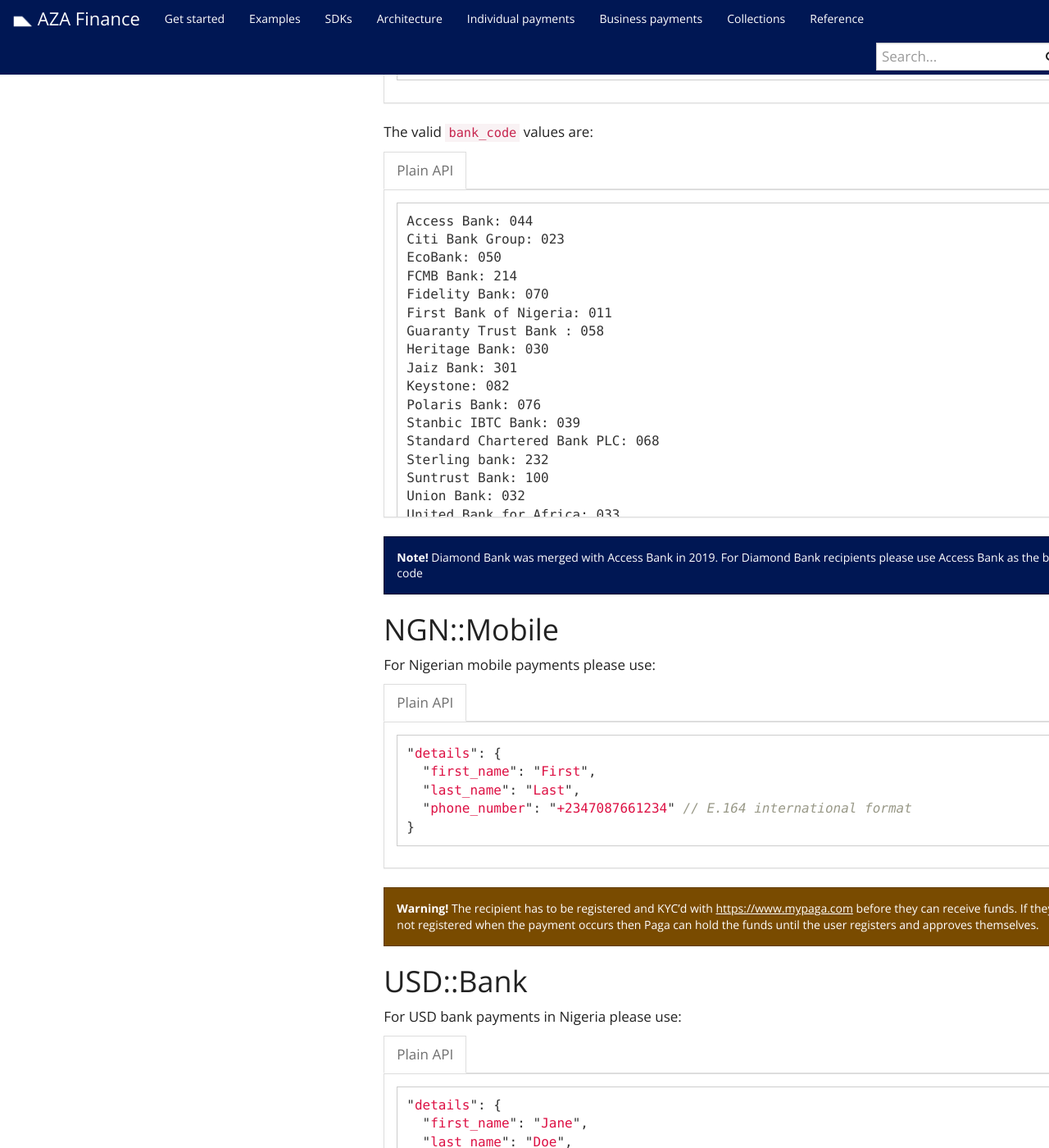
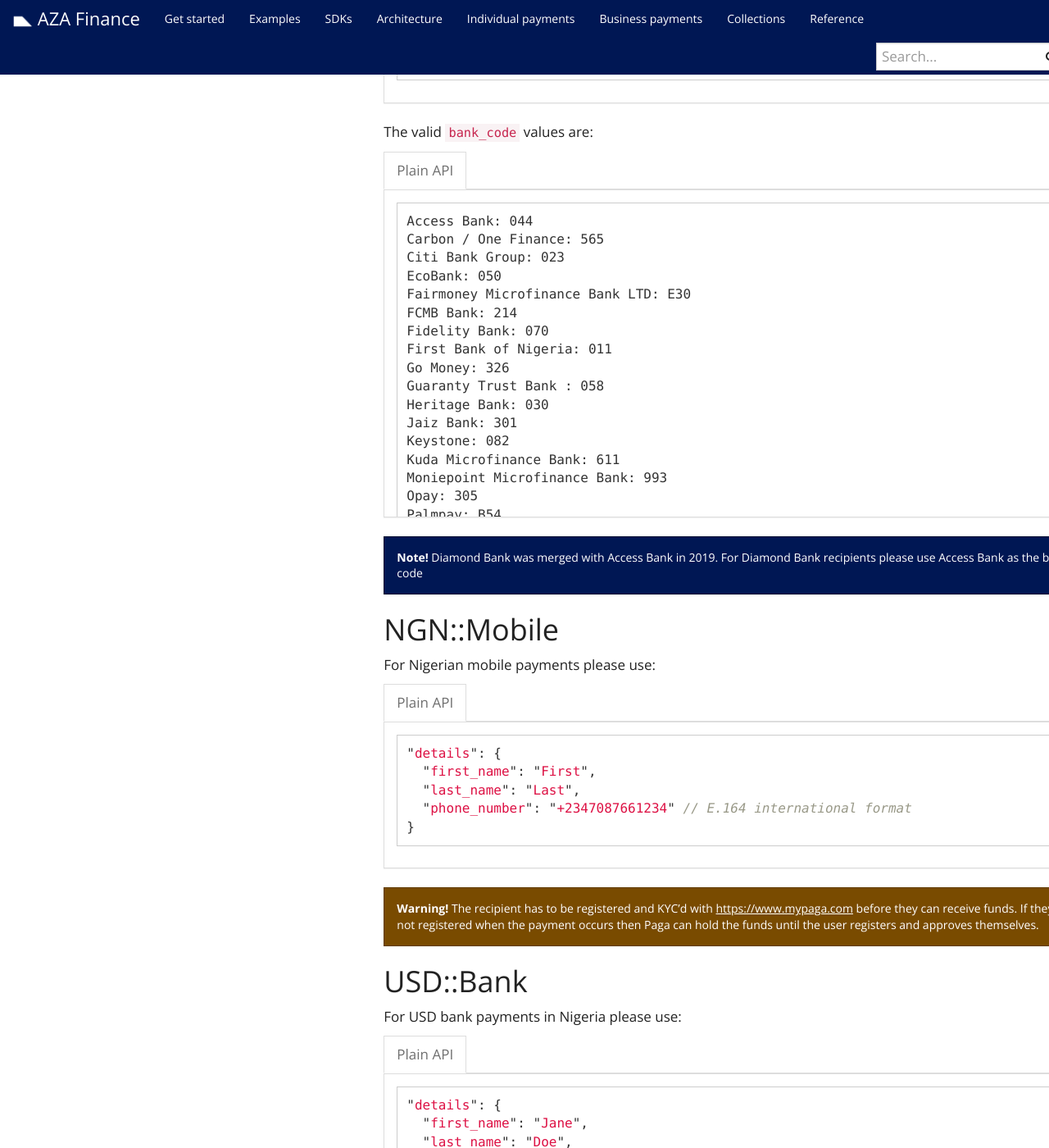
Before and after one commit to transferzero/api-documentation, a Jekyll site: the page built from _docs/individual-payments.md, in a window 1280 px wide and 1400 px high, scrolled down 1729 px. Shown: the whole window at 82% size. Built offline with Jekyll 4.4.1, drawn with Linux system fonts in a browser that asks for light colours; nearby versions of some CDN libraries; comment, search, counter and statistics services are not loaded.

Commit message:
[BTA-11832] Add NGN bank codes

````diff
--- a/_docs/individual-payments.md
+++ b/_docs/individual-payments.md
@@ -40,15 +40,22 @@
 {% capture data-raw %}
 ```
 Access Bank: 044
+Carbon / One Finance: 565
 Citi Bank Group: 023
 EcoBank: 050
+Fairmoney Microfinance Bank LTD: E30
 FCMB Bank: 214
 Fidelity Bank: 070
 First Bank of Nigeria: 011
+Go Money: 326
 Guaranty Trust Bank : 058
 Heritage Bank: 030
 Jaiz Bank: 301
 Keystone: 082
+Kuda Microfinance Bank: 611
+Moniepoint Microfinance Bank: 993
+Opay: 305
+Palmpay: B54
 Polaris Bank: 076
 Stanbic IBTC Bank: 039
 Standard Chartered Bank PLC: 068
@@ -57,6 +64,7 @@
 Union Bank: 032
 United Bank for Africa: 033
 Unity Bank: 215
+VFD Microfinance Bank: 566
 Wema Bank: 035
 Zenith International: 057
 ```
````
Also changed, not shown: _docs/transaction-flow.md (+16 -0 lines), Gemfile.lock.
